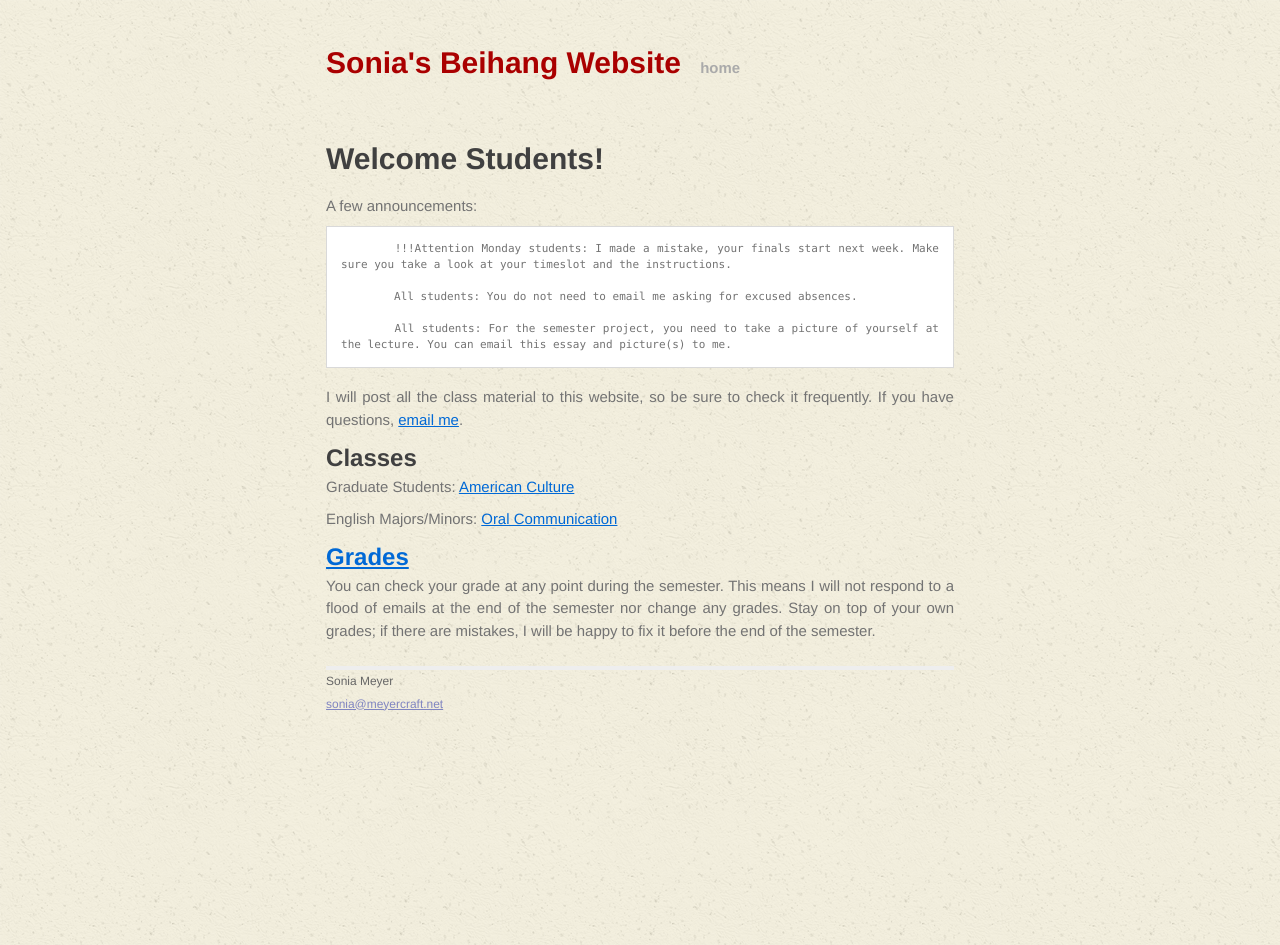
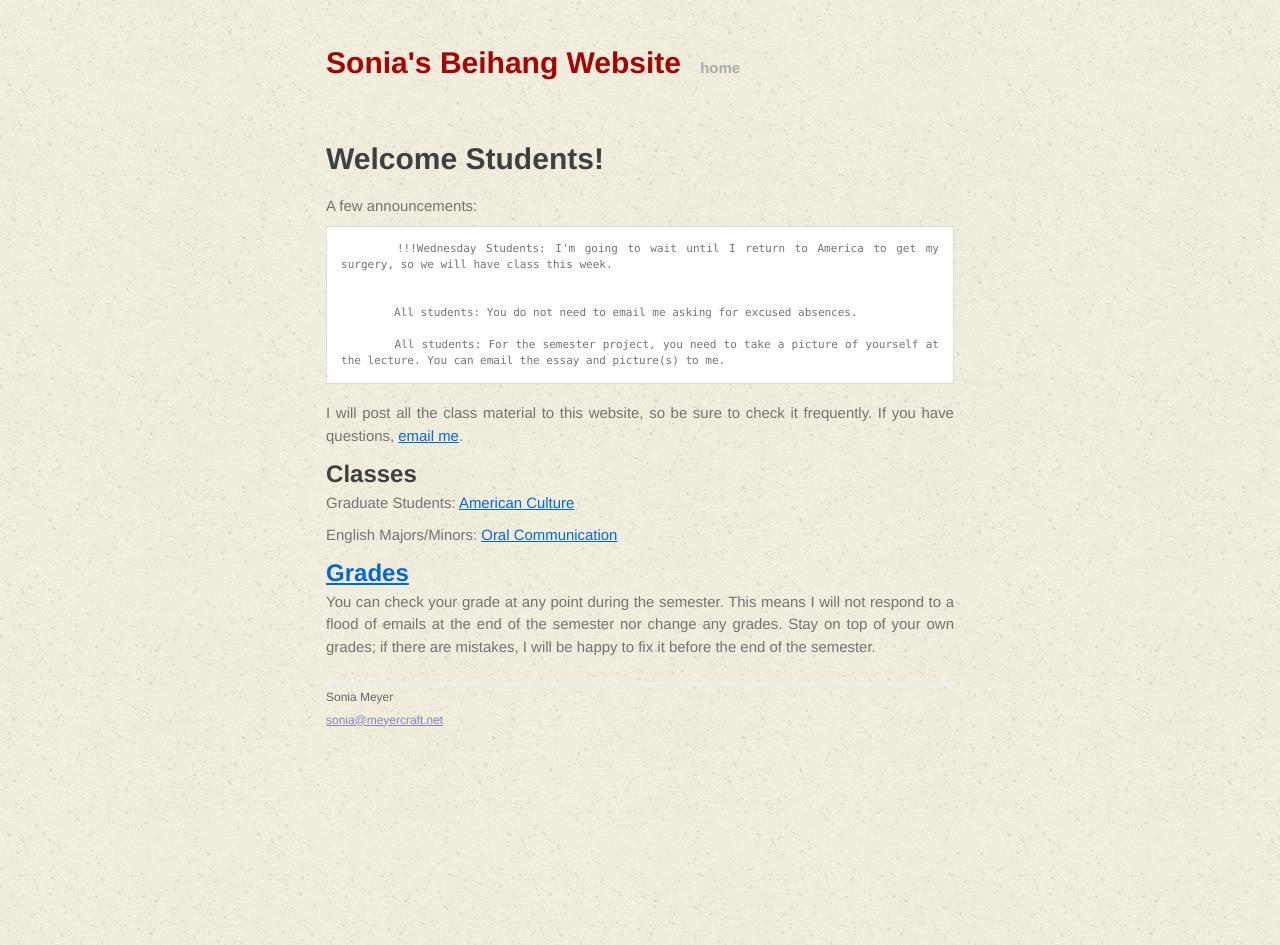
Before and after one commit to soniawmeyer/soniameyer-beihang-students-website, a Jekyll site: the page built from index.md, in a window 1280 px wide. Built offline with Jekyll 4.4.1, drawn with Linux system fonts in a browser that asks for light colours.

Commit message:
error corrections

```diff
--- a/index.md
+++ b/index.md
@@ -7,11 +7,12 @@ title: Mrs. Sonia Meyer's Beihang Website
 
 A few announcements:
 
-		!!!Attention Monday students: I made a mistake, your finals start next week. Make sure you take a look at your timeslot and the instructions.
+		!!!Wednesday Students: I'm going to wait until I return to America to get my surgery, so we will have class this week.
+
 
 		All students: You do not need to email me asking for excused absences.
 
-		All students: For the semester project, you need to take a picture of yourself at the lecture. You can email this essay and picture(s) to me.
+		All students: For the semester project, you need to take a picture of yourself at the lecture. You can email the essay and picture(s) to me.
 
 
 
```
Also changed, not shown: classes/oralenglish.md (+4 -2 lines).
